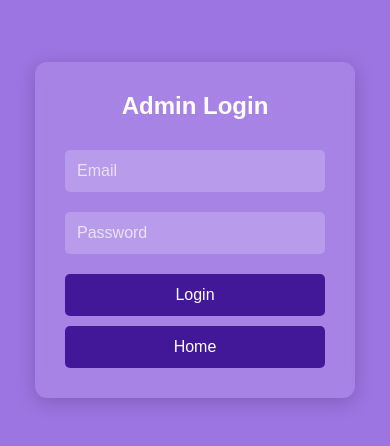
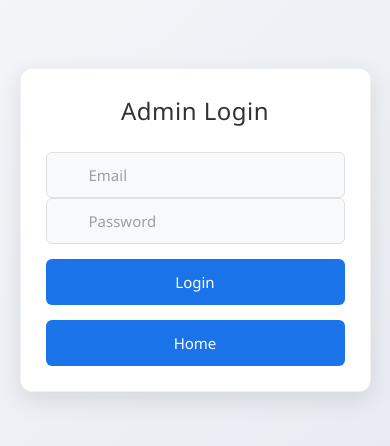
Before and after one commit to Sharanya7135/E-comm, a website: page public/Admin.html in a window 390 px wide. Shown: the part 192-638 px from the top of the page. Drawn offline with Linux system fonts and the light colour scheme.

Commit message:
Login style

```diff
--- a/public/Admin.html
+++ b/public/Admin.html
@@ -1,18 +1,18 @@
 <!DOCTYPE html>
 <html lang="en">
+
 <head>
     <meta charset="UTF-8">
     <meta name="viewport" content="width=device-width, initial-scale=1.0">
     <title>Admin Login</title>
-        <link rel="stylesheet"
-            href="https://cdnjs.cloudflare.com/ajax/libs/font-awesome/6.0.0/css/all.min.css">
+    <link rel="stylesheet" href="https://cdnjs.cloudflare.com/ajax/libs/font-awesome/6.0.0/css/all.min.css">
     <style>
         /* Global Styles */
         * {
             margin: 0;
             padding: 0;
             box-sizing: border-box;
-            font-family: Arial, sans-serif;
+            font-family: 'Segoe UI', Tahoma, Geneva, Verdana, sans-serif;
         }
 
         /* Background */
@@ -21,70 +21,145 @@
             display: flex;
             justify-content: center;
             align-items: center;
-            background-color: rgb(157, 117, 227);
+            background: linear-gradient(135deg, #f5f7fa, #e6e9f0);
+            position: relative;
         }
 
         /* Login Box */
         .login-container {
-            padding: 30px;
-            width: 320px;
-            background: rgba(255, 255, 255, 0.1);
-            backdrop-filter: blur(10px);
+            padding: 35px;
+            width: 360px;
+            background: white;
             border-radius: 12px;
-            box-shadow: 0px 4px 20px rgba(0, 0, 0, 0.2);
+            box-shadow: 0 8px 24px rgba(0, 0, 0, 0.1);
             text-align: center;
-            color: white;
+            position: relative;
+            z-index: 1;
+            border: 1px solid rgba(0, 0, 0, 0.05);
         }
 
         .login-container h2 {
-            margin-bottom: 20px;
+            margin-bottom: 25px;
             font-size: 24px;
+            font-weight: 500;
+            letter-spacing: 0.5px;
+            color: #333;
+        }
+
+        .input-group {
+            position: relative;
+            margin: 20px 0;
+            text-align: left;
+        }
+
+        .input-group i {
+            position: absolute;
+            left: 15px;
+            top: 15px;
+            color: #9aa0a6;
+        }
+
+        .input-group label {
+            display: block;
+            margin-bottom: 6px;
+            font-size: 14px;
+            color: #5f6368;
+            font-weight: 500;
         }
 
         .login-container input {
             width: 100%;
-            padding: 12px;
-            margin: 10px 0;
-            border: none;
-            border-radius: 5px;
-            font-size: 16px;
-            background: rgba(255, 255, 255, 0.2);
-            color: white;
+            padding: 12px 15px 12px 42px;
+            border: 1px solid #e0e0e0;
+            border-radius: 6px;
+            font-size: 15px;
+            background: #f8f9fa;
+            color: #3c4043;
             outline: none;
+            transition: all 0.2s ease;
+        }
+
+        .login-container input:focus {
+            border-color: #80bdff;
+            background: #fff;
+            box-shadow: 0 0 0 3px rgba(0, 123, 255, 0.1);
         }
 
         .login-container input::placeholder {
-            color: rgba(255, 255, 255, 0.7);
+            color: #9aa0a6;
         }
 
         .login-container button {
             width: 100%;
-            padding: 12px;
-            background: #421798;
+            padding: 13px;
+            background: #1a73e8;
             color: white;
-            font-size: 16px;
+            font-size: 15px;
             border: none;
-            border-radius: 5px;
+            border-radius: 6px;
             cursor: pointer;
-            transition: 0.3s;
-            margin-top: 10px;
+            transition: all 0.2s ease;
+            margin-top: 15px;
+            font-weight: 500;
         }
 
         .login-container button:hover {
-            background: #421dba;
-            transform: scale(1.05);
+            background: #1765cc;
+            box-shadow: 0 2px 6px rgba(26, 115, 232, 0.3);
+        }
+
+        .login-container button:active {
+            transform: translateY(1px);
         }
 
         /* Home Button */
         .home-button {
-            background: #6c757d;
+            background: #f1f3f4;
+            color: #5f6368;
+            margin-top: 16px;
+            font-weight: 400;
         }
 
         .home-button:hover {
-            background: #5a6268;
+            background: #e8eaed;
+            box-shadow: 0 1px 3px rgba(60, 64, 67, 0.1);
+        }
+
+        /* Logo styling */
+        .admin-logo {
+            margin-bottom: 15px;
+            width: 60px;
+            height: 60px;
+            display: flex;
+            align-items: center;
+            justify-content: center;
+            margin: 0 auto 20px;
+            border-radius: 50%;
+            background: #f1f3f4;
+        }
+
+        .admin-logo i {
+            font-size: 26px;
+            color: #5f6368;
+        }
+
+        /* Divider line */
+        .divider {
+            margin: 20px 0;
+            height: 1px;
+            background: #e0e0e0;
+        }
+
+        /* Responsive adjustments */
+        @media (max-width: 400px) {
+            .login-container {
+                width: 90%;
+                padding: 25px;
+            }
         }
     </style>
 </head>
+
 <body>
 
     <script type="module">
@@ -112,10 +187,10 @@
         }
 
         // Login function
-        document.addEventListener("DOMContentLoaded", function() {
+        document.addEventListener("DOMContentLoaded", function () {
             const loginForm = document.getElementById("loginForm");
 
-            loginForm.addEventListener("submit", function(event) {
+            loginForm.addEventListener("submit", function (event) {
                 event.preventDefault();
 
                 const email = document.getElementById("username").value;
@@ -138,13 +213,12 @@
         <h2>Admin Login</h2>
         <form id="loginForm">
             <input type="email" id="username" placeholder="Email" required>
-                <input type="password" id="password" placeholder="Password"
-                    required>
+            <input type="password" id="password" placeholder="Password" required>
             <button type="submit">Login</button>
         </form>
-            <button class="home-button" type="button"
-                onclick="window.location.href='index.html'">Home</button>
+        <button class="home-button" type="button" onclick="window.location.href='index.html'">Home</button>
     </div>
 
 </body>
+
 </html>
```
Lines whose indentation alone changed are shown as unchanged.
